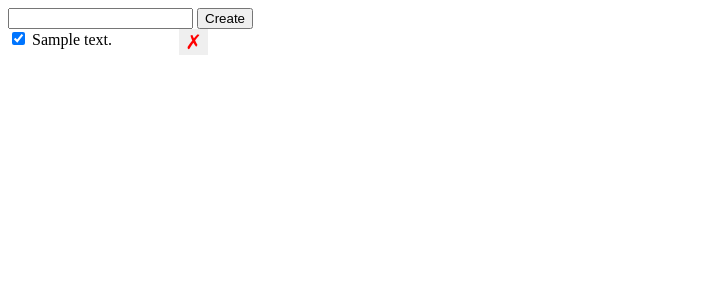
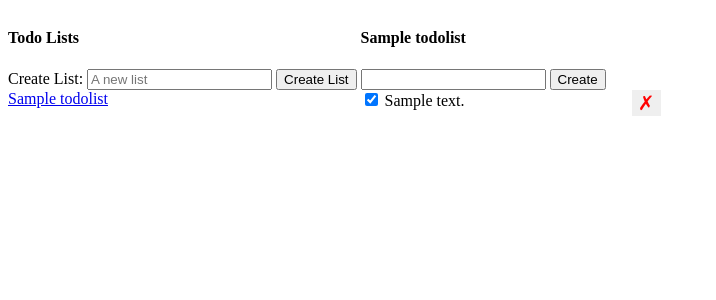
Before and after one commit to tokoiwesley/todoapp, a Flask app: page /lists/1 in a window 1280 px wide. Shown: the top 300 px of the page, without its empty margins (0-716 px from the left). Run offline with Flask 2, Linux system fonts and the light colour scheme; tables that the repository leaves empty hold one stand-in row (values such as "Sample post").

Commit message:
Implement a create list form

```diff
--- a/app.py
+++ b/app.py
@@ -78,11 +78,36 @@ def set_completed_todo(todo_id):
     return redirect(url_for('index'))
 
 
-@app.route('/lists/<list_id>', methods=['GET'])
-def get_list_todos(list_id):
-    return render_template('index.html', data=Todo.query.filter_by(list_id=list_id).order_by('id').all())
-
-
 @app.route('/')
 def index():
     return redirect(url_for('get_list_todos', list_id=1))
+
+
+@app.route('/lists/<list_id>', methods=['GET'])
+def get_list_todos(list_id):
+    return render_template('index.html', lists=TodoList.query.all(),
+                           active_list=TodoList.query.get(list_id),
+                           todos=Todo.query.filter_by(list_id=list_id).order_by('id').all())
+
+
+@app.route('/lists/create', methods=['POST'])
+def create_list():
+    error = False
+    body = {}
+    try:
+        name = request.get_json()['name']
+        todolist = TodoList(name=name)
+        db.session.add(todolist)
+        db.session.commit()
+        body['id'] = todolist.id
+        body['name'] = todolist.name
+    except:
+        db.session.rollback()
+        error = True
+        print(sys.exc_info())
+    finally:
+        db.session.close()
+    if error:
+        abort(500)
+    else:
+        return jsonify(body)
--- a/templates/index.html
+++ b/templates/index.html
@@ -12,7 +12,7 @@
             list-style: none;
             padding: 0;
             margin: 0;
-            width: 200px;
+            width: 300px;
         }
 
         li {
@@ -28,23 +28,71 @@
             cursor: pointer;
             font-size: 20px;
         }
+
+        .lists-wrapper, .todos-wrapper {
+            display: inline-block;
+            vertical-align: top;
+        }
     </style>
 </head>
 <body>
+<div class="lists-wrapper">
+    <h4>Todo Lists</h4>
+    <form id="list-form" action="/lists/create" method="POST">
+        <label for="todolist">Create List:</label>
+        <input id="todolist-input" type="text" name="todolist" placeholder="A new list" data-id="{{ active_list.id }}">
+        <button type="submit">Create List</button>
+    </form>
+    <ul id="lists">
+        {% for list in lists %}
+            <li><a href="/lists/{{ list.id }}">
+                {{ list.name }}</a></li>
+        {% endfor %}
+    </ul>
+</div>
+<div class="todos-wrapper">
+    <h4>{{ active_list.name }}</h4>
     <form id="form">
         <input id="description" type="text" name="description"/>
         <input type="submit" value="Create"/>
     </form>
     <div id="error" class="hidden">Something went wrong!</div>
     <ul id="todos">
-    {% for d in data %}
-    <li><input class="check-completed" data-id="{{ d.id }}" type="checkbox" {% if d.completed %} checked {% endif %}/>
-        {{ d.description }}
-        <button class="delete-todo" data-id="{{ d.id }}">&cross;</button>
+        {% for todo in todos %}
+            <li><input class="check-completed" data-id="{{ todo.id }}" type="checkbox" {% if todo.completed %}
+                       checked {% endif %}/>
+                {{ todo.description }}
+                <button class="delete-todo" data-id="{{ todo.id }}">&cross;</button>
             </li>
         {% endfor %}
     </ul>
+</div>
 <script>
+    document.getElementById('list-form').onsubmit = function (e) {
+        e.preventDefault();
+
+        fetch('/lists/create', {
+            method: 'POST',
+            body: JSON.stringify({
+                'name': document.getElementById('todolist-input').value
+            }),
+            headers: {
+                'Content-Type': 'application/json'
+            }
+        }).then(function (response) {
+            return response.json()
+        }).then(function (jsonResponse) {
+            const liItem = document.createElement('LI');
+
+            liItem.innerHTML = jsonResponse['name'];
+            document.getElementById('lists').appendChild(liItem);
+            document.getElementById('error').className = 'hidden';
+            window.location.reload(true);
+        }).catch(function (err) {
+            document.getElementById('error').className = '';
+        })
+    }
+
     const crosses = document.querySelectorAll('.delete-todo')
     for (let i = 0; i < crosses.length; i++) {
         const cross = crosses[i];
@@ -105,7 +153,6 @@
         }).catch(function () {
             document.getElementById('error').className = '';
         })
-
     }
 </script>
 </body>
```
Lines whose indentation alone changed are shown as unchanged.
